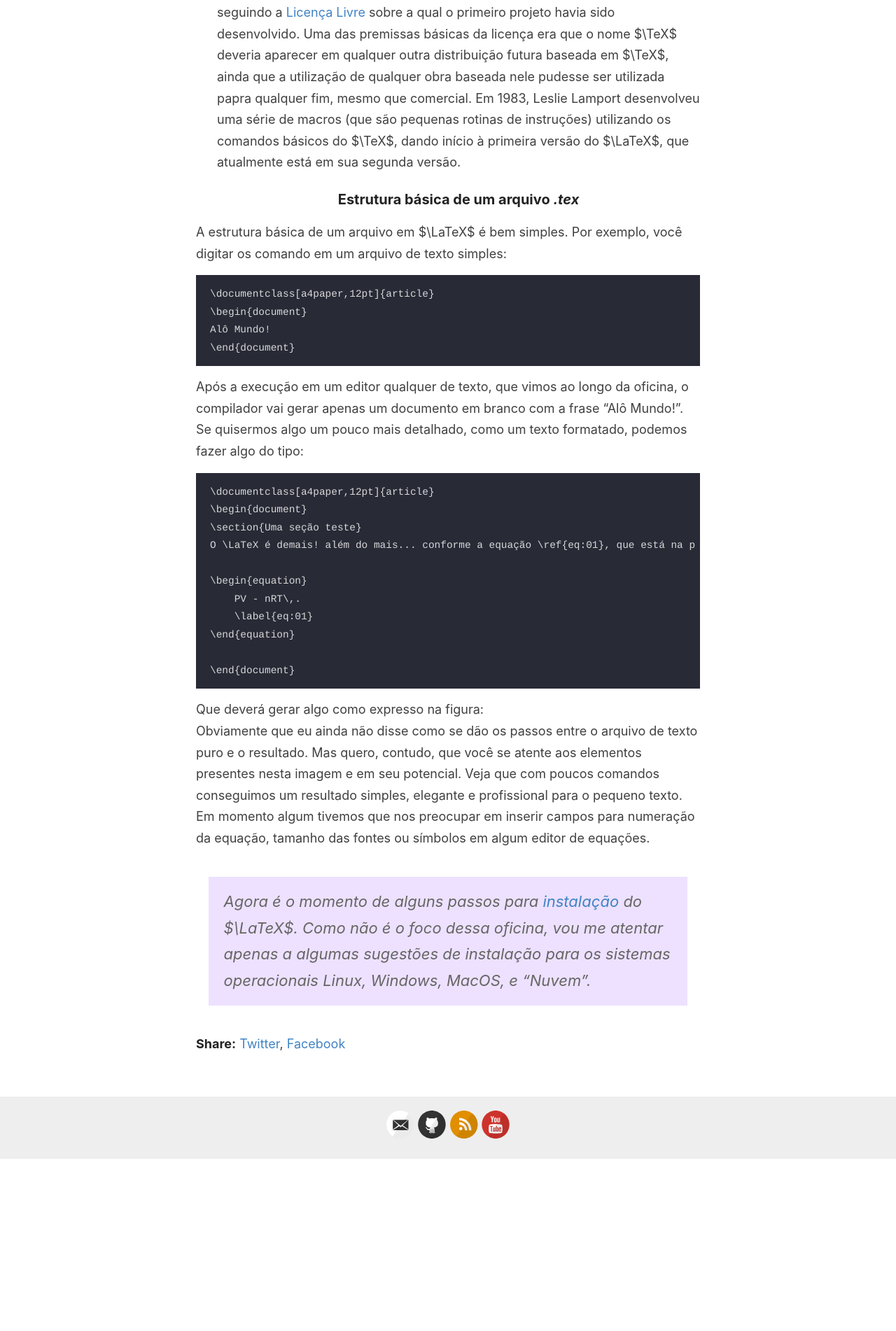
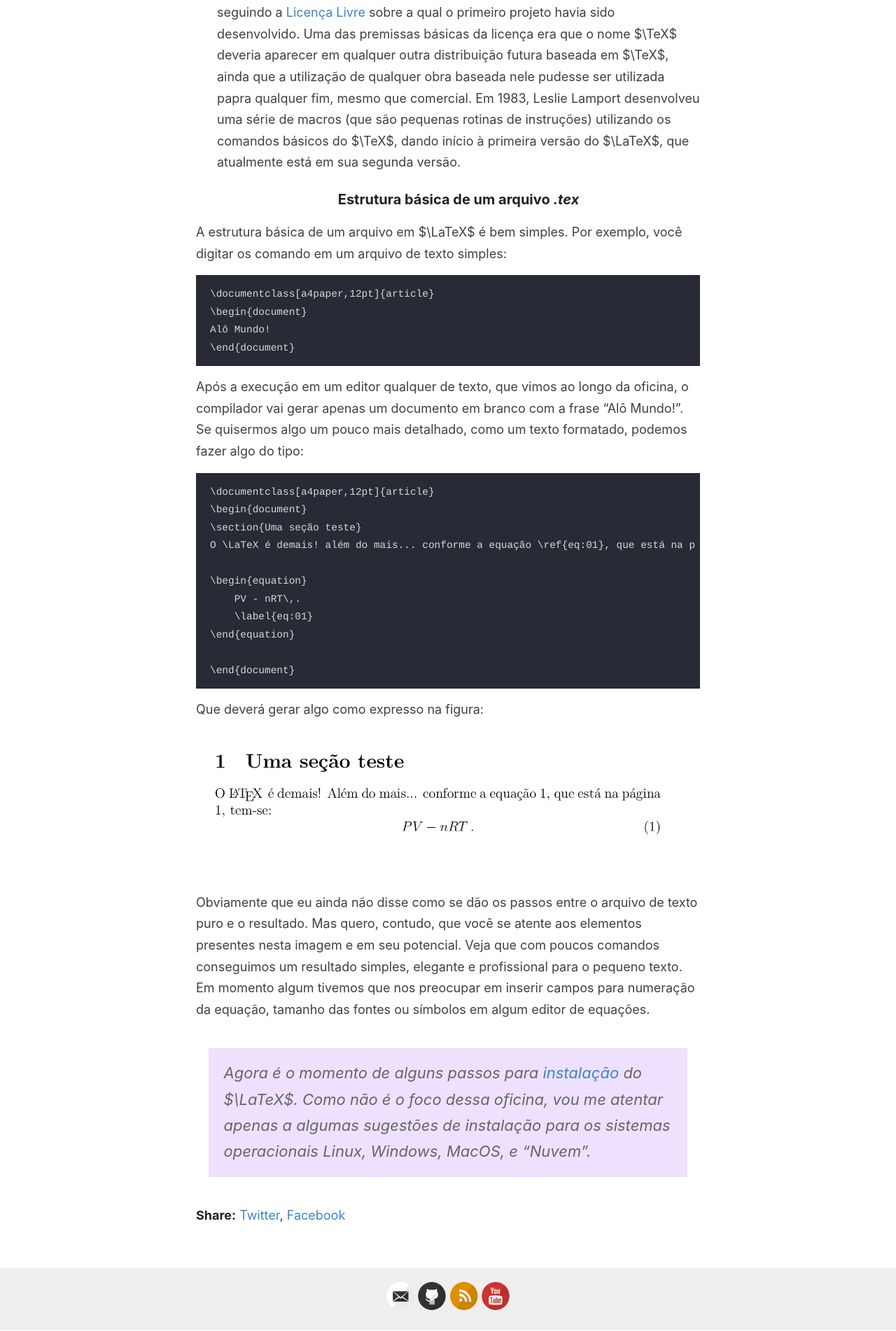
Before and after one commit to tonidandel/otelegrafo_, a Jekyll site: the page built from _posts/2019-10-28-breve-historia-do-latex.md, in a window 1280 px wide. Shown: the part 2769-4671 px from the top of the page at 70% size. Built offline with Jekyll 4.4.1, drawn with Linux system fonts in a browser that asks for light colours; our own code applies the rules of GitHub Pages for plain Markdown files; before the commit the page ends 4426 px from its top, so only the background shows below that.

Commit message:
Update 2019-10-28-breve-historia-do-latex.md

```diff
--- a/_posts/2019-10-28-breve-historia-do-latex.md
+++ b/_posts/2019-10-28-breve-historia-do-latex.md
@@ -68,6 +68,9 @@ Após a execução em um editor qualquer de texto, que vimos ao longo da oficina
     \end{document}
 
 Que deverá gerar algo como expresso na figura:
-![](images/exemplo1.png)Obviamente que eu ainda não disse como se dão os passos entre o arquivo de texto puro e o resultado. Mas quero, contudo, que você se atente aos elementos presentes nesta imagem e em seu potencial. Veja que com poucos comandos conseguimos um resultado simples, elegante e profissional para o pequeno texto. Em momento algum tivemos que nos preocupar em inserir campos para numeração da equação, tamanho das fontes ou símbolos em algum editor de equações.
+
+![](https://otelegrafo.com/images/exemplo1.png "Exemplo1")
+
+Obviamente que eu ainda não disse como se dão os passos entre o arquivo de texto puro e o resultado. Mas quero, contudo, que você se atente aos elementos presentes nesta imagem e em seu potencial. Veja que com poucos comandos conseguimos um resultado simples, elegante e profissional para o pequeno texto. Em momento algum tivemos que nos preocupar em inserir campos para numeração da equação, tamanho das fontes ou símbolos em algum editor de equações.
 
 > Agora é o momento de alguns passos para [instalação](2-instalacao-latex.md) do $\LaTeX$. Como não é o foco dessa oficina, vou me atentar apenas a algumas sugestões de instalação para os sistemas operacionais Linux, Windows, MacOS, e "Nuvem".
```
